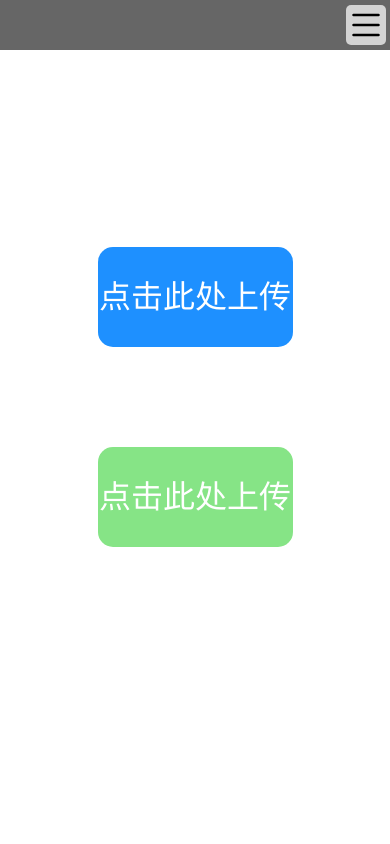
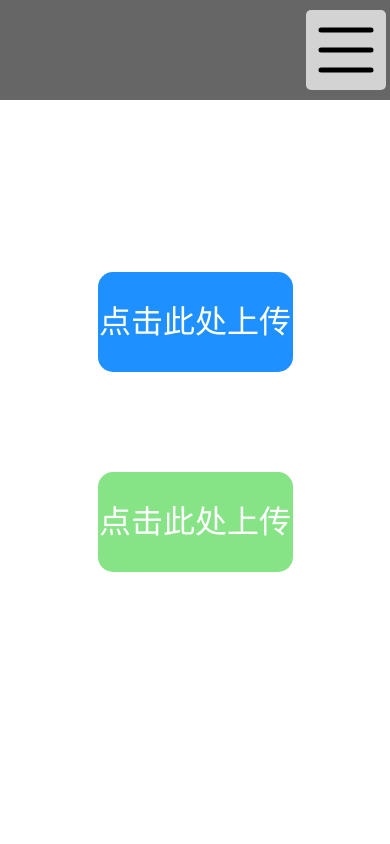
Before and after one commit to cbh778899/chatbox, a Flask app: page / in a window 390 px wide. Run offline with Flask 2, Linux system fonts and the light colour scheme; data that the repository does not hold is empty.

Commit message:
change styling using @media query

```diff
--- a/static/css/index.css
+++ b/static/css/index.css
@@ -1,14 +1,9 @@
 .nv-bar {
     width: 100vw;
-    height: 100px;
     position: absolute;
     left: 0;
     top: 0;
     background-color: rgba(0, 0, 0, 0.5);
-}
-
-.nv-bar-laptop {
-    height: 50px;
 }
 
 .nv-bar:hover {
@@ -17,33 +12,17 @@
 }
 
 .nv-bar img {
-    width: 80px;
-    height: 80px;
     position: absolute;
     right: 1vw;
-    top: 10px;
     background-color: lightgray;
     border-radius: 5px;
-}
-
-.nv-bar-laptop img {
-    width: 40px;
-    height: 40px;
-    top: 5px;
 }
 
 .index-main {
     display: block;
     position: absolute;
-    top: 100px;
     left: 0;
-    height: calc(100vh - 100px);
     width: 100vw;
-}
-
-.laptop-mode {
-    height: calc(100vh - 50px);
-    top: 50px;
 }
 
 .index-main .upload-panel {
@@ -80,11 +59,6 @@
 
 .index-main .upload-panel .select-btn-text {
     background-color: rgb(30, 144, 255);
-    margin-top: calc( (100vh - 500px) / 2 );
-}
-
-.laptop-mode .upload-panel .select-btn-text {
-    margin-top: calc( (100vh - 450px) / 2 );
 }
 
 .index-main .upload-panel .select-btn-text:hover {
@@ -258,3 +232,37 @@
     cursor: pointer;
     background-color: rgb(30, 144, 255);
 }
+
+/* when is mobile */
+@media screen and (max-width: 500px) {
+    .nv-bar { height: 100px; }
+    .nv-bar img {
+        width: 80px;
+        height: 80px;
+        top: 10px;
+    }
+    .index-main {
+        height: calc(100vh - 100px);
+        top: 100px;
+    }
+    .index-main .upload-panel .select-btn-text {
+        margin-top: calc( (100vh - 500px) / 2 );
+    }
+}
+
+/* when is laptop */
+@media screen and (min-width: 500px) {
+    .nv-bar { height: 50px; }
+    .nv-bar img {
+        width: 40px;
+        height: 40px;
+        top: 5px;
+    }
+    .index-main {
+        height: calc(100vh - 50px);
+        top: 50px;
+    }
+    .index-main .upload-panel .select-btn-text {
+        margin-top: calc( (100vh - 450px) / 2 );
+    }
+}
--- a/static/js/index.js
+++ b/static/js/index.js
@@ -9,8 +9,6 @@ var display_mode = 'Mobile';
 window.onload = async () => {
     if(screen.width > screen.height) {
         display_mode = 'Laptop'
-        document.getElementById('nv-bar').classList.add('nv-bar-laptop');
-        document.getElementById('index-main').classList.add('laptop-mode');
     }
     loadSettings();
     await loadByPath();
```
